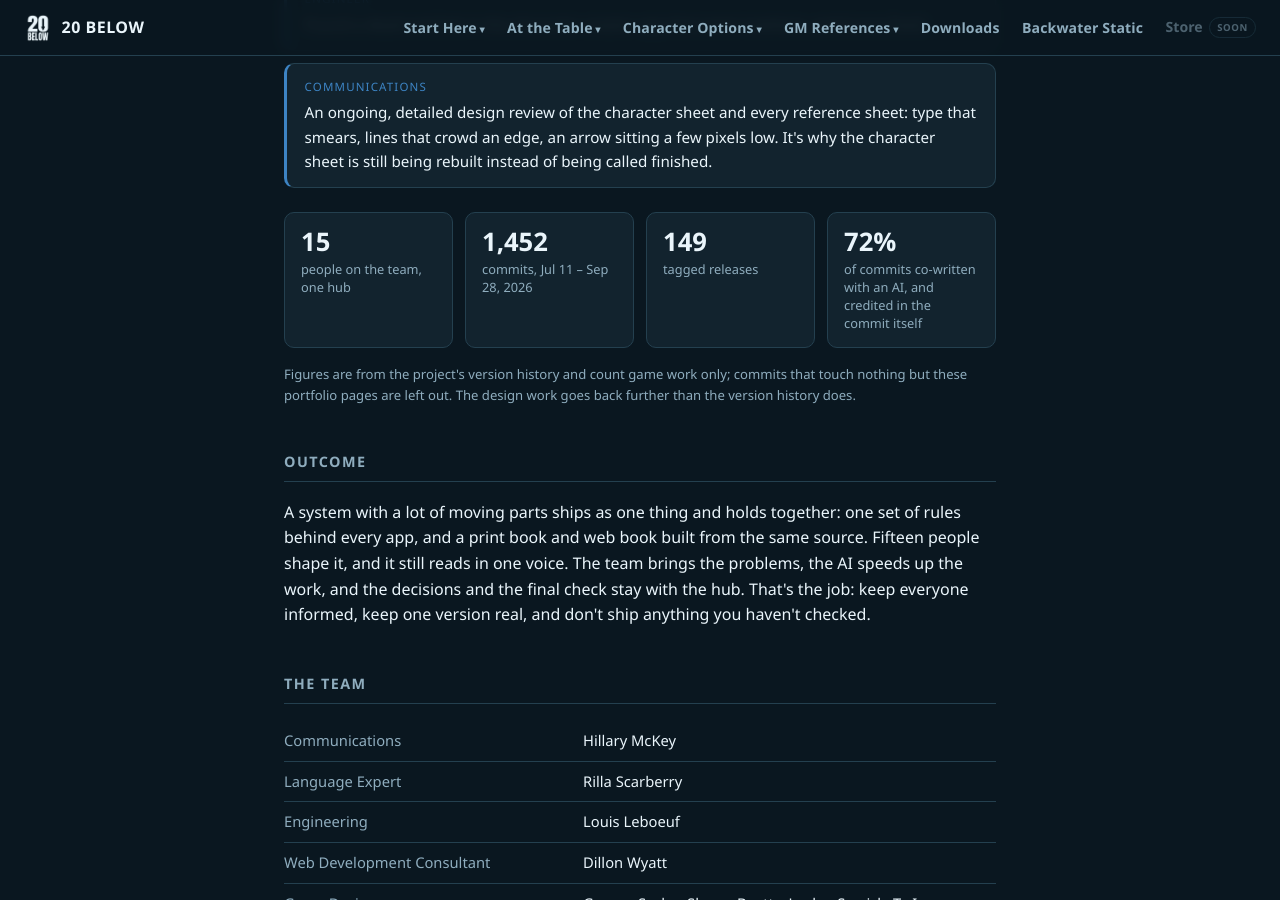
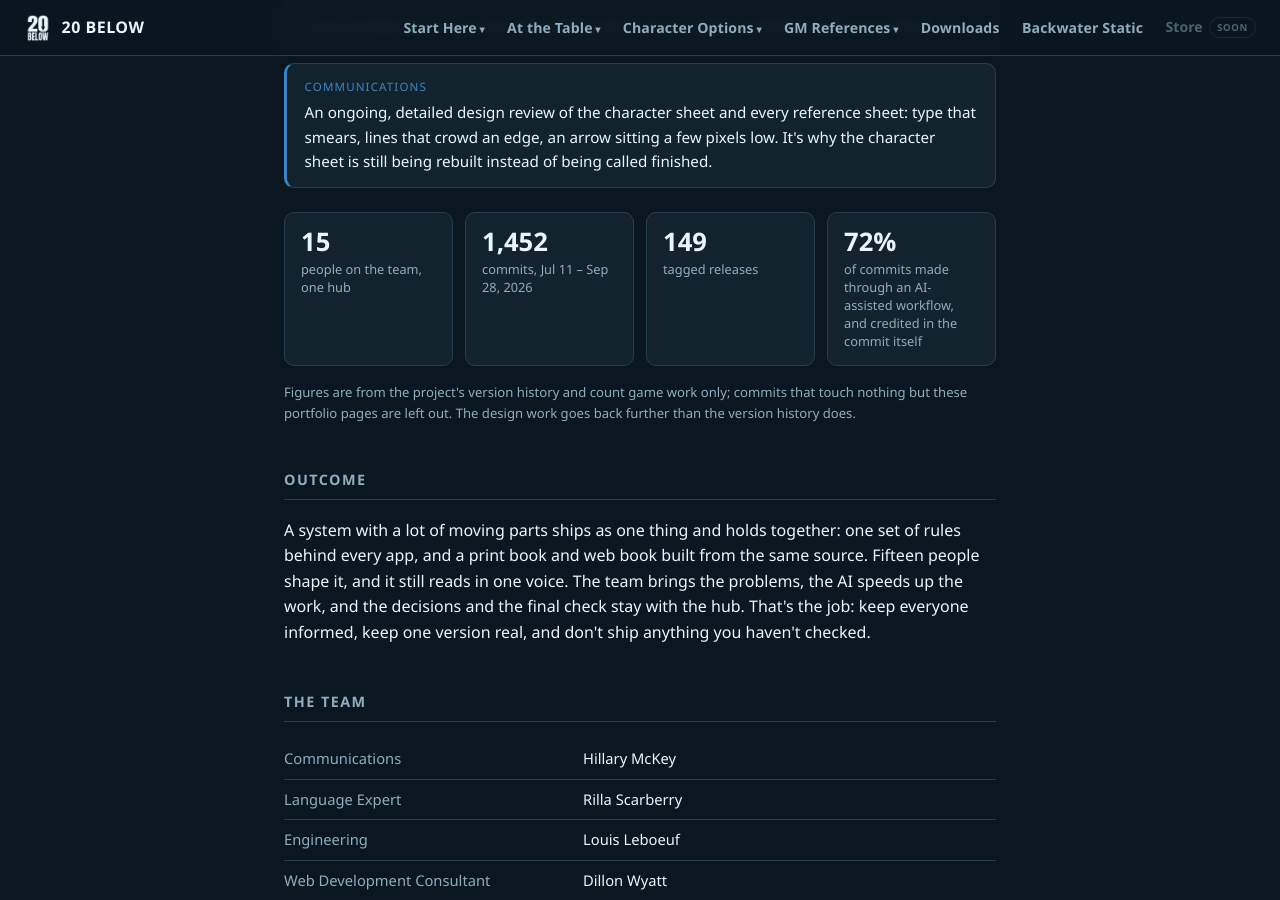
Before and after one commit to feralucce/20_Below, a Jekyll site: the page built from docs/case-study-ai-workflow.html, in a window 1280 px wide and 900 px high, scrolled down 2595 px. Built offline with Jekyll 4.4.1, drawn with Linux system fonts in a browser that asks for light colours.

Commit message:
Portfolio: "AI-assisted workflow" for the AI share of commits
Co-Authored-By: Claude Opus 5.5 <noreply@anthropic.com>

```diff
--- a/docs/case-study-ai-workflow.html
+++ b/docs/case-study-ai-workflow.html
@@ -108,7 +108,7 @@
     <div class="stat"><div class="n">15</div><div class="l">people on the team, one hub</div></div>
     <div class="stat"><div class="n"><span data-stat="commits">1,452</span></div><div class="l">commits, <span data-stat="range">Jul 11 &ndash; Sep 28, 2026</span></div></div>
     <div class="stat"><div class="n"><span data-stat="tags">149</span></div><div class="l">tagged releases</div></div>
-    <div class="stat"><div class="n"><span data-stat="ai">72%</span></div><div class="l">of commits co-written with an AI, and credited in the commit itself</div></div>
+    <div class="stat"><div class="n"><span data-stat="ai">72%</span></div><div class="l">of commits made through an AI-assisted workflow, and credited in the commit itself</div></div>
   </div>
   <p class="stats-note">Figures are from the project's version history and count game work only; commits that touch nothing but these portfolio pages are left out. The design work goes back further than the version history does.</p>
 
```
